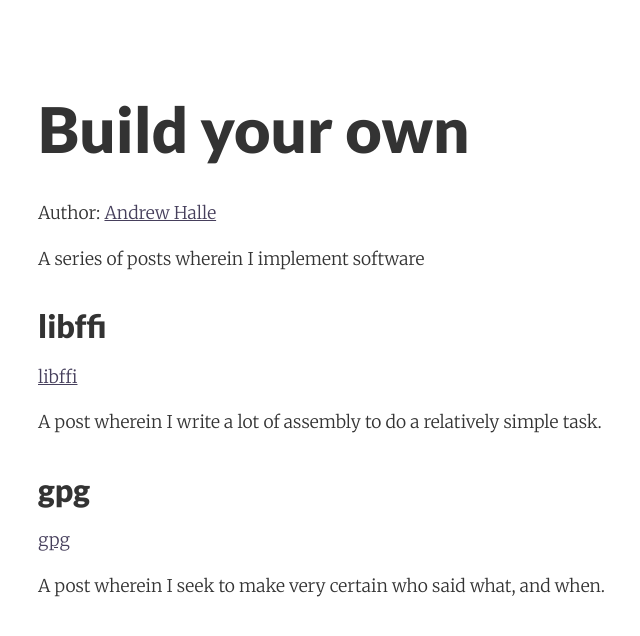
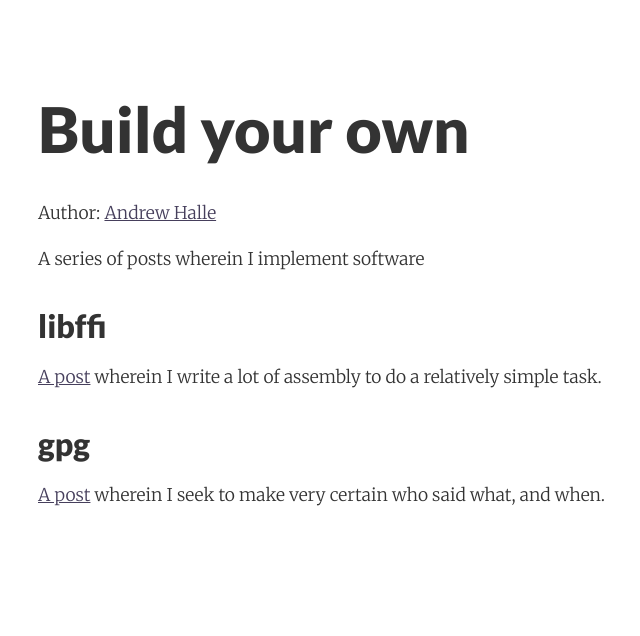
Before and after one commit to andrewhalle/build-your-own, a plain HTML site: page index.html in a window 1280 px wide. Shown: the whole page, without its empty margins (145-785 px from the left). Drawn offline with Linux system fonts and the light colour scheme.

Commit message:
update snippets

```diff
--- a/index.html
+++ b/index.html
@@ -626,6 +626,6 @@ a {
 </style>
 </head>
 <body class='typora-export'>
-<div id='write'  class=''><h1><a name="build-your-own" class="md-header-anchor"></a><span>Build your own</span></h1><p><span>Author: </span><a href='https://github.com/andrewhalle'><span>Andrew Halle</span></a></p><p><span>A series of posts wherein I implement software</span></p><h2><a name="libffi" class="md-header-anchor"></a><span>libffi</span></h2><p><a href='https://andrewhalle.github.io/build-your-own/libffi'><span>libffi</span></a></p><p><span>A post wherein I write a lot of assembly to do a relatively simple task.</span></p><h2><a name="gpg" class="md-header-anchor"></a><span>gpg</span></h2><p><a href='https://andrewhalle.github.io/build-your-own/gpg'><span>gpg</span></a></p><p><span>A post wherein I seek to make very certain who said what, and when.</span></p></div>
+<div id='write'  class=''><h1><a name="build-your-own" class="md-header-anchor"></a><span>Build your own</span></h1><p><span>Author: </span><a href='https://github.com/andrewhalle'><span>Andrew Halle</span></a></p><p><span>A series of posts wherein I implement software</span></p><h2><a name="libffi" class="md-header-anchor"></a><span>libffi</span></h2><p><a href='https://andrewhalle.github.io/build-your-own/libffi'><span>A post</span></a><span> wherein I write a lot of assembly to do a relatively simple task.</span></p><h2><a name="gpg" class="md-header-anchor"></a><span>gpg</span></h2><p><a href='https://andrewhalle.github.io/build-your-own/gpg'><span>A post</span></a><span> wherein I seek to make very certain who said what, and when.</span></p></div>
 </body>
 </html>
```
Also changed, not shown: 1 other file.
